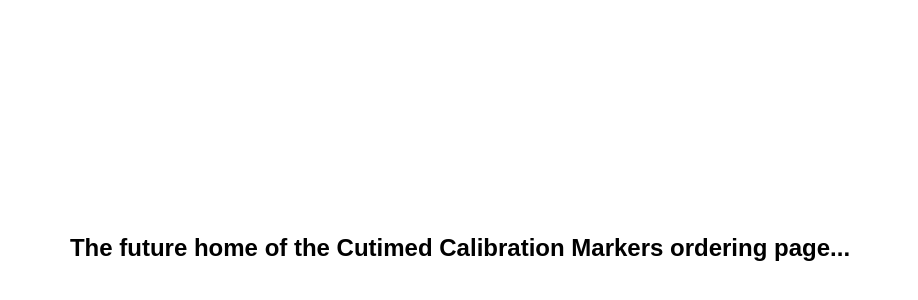
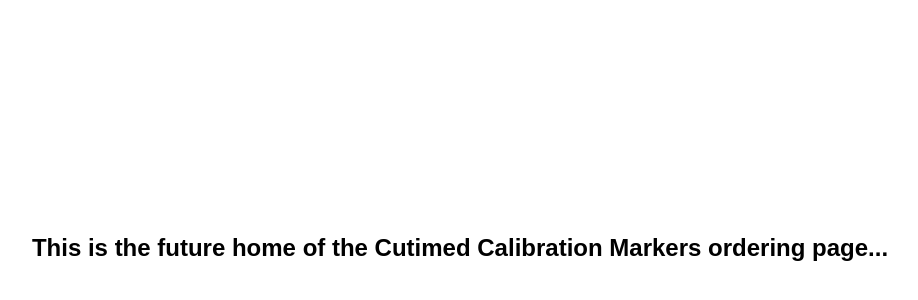
Before and after one commit to saxani/calibration-markers, a website: page public/index.html in a window 1280 px wide. Shown: the part 152-452 px from the top of the page, without its empty margins (180-1098 px from the left). Drawn offline with Linux system fonts and the light colour scheme.

Commit message:
changed language

```diff
--- a/public/index.html
+++ b/public/index.html
@@ -27,7 +27,8 @@
   <body>
     <div class="container">
       <h1 class="title">
-        The future home of the Cutimed Calibration Markers ordering page...
+        This is the future home of the Cutimed Calibration Markers ordering
+        page...
       </h1>
     </div>
   </body>
```
